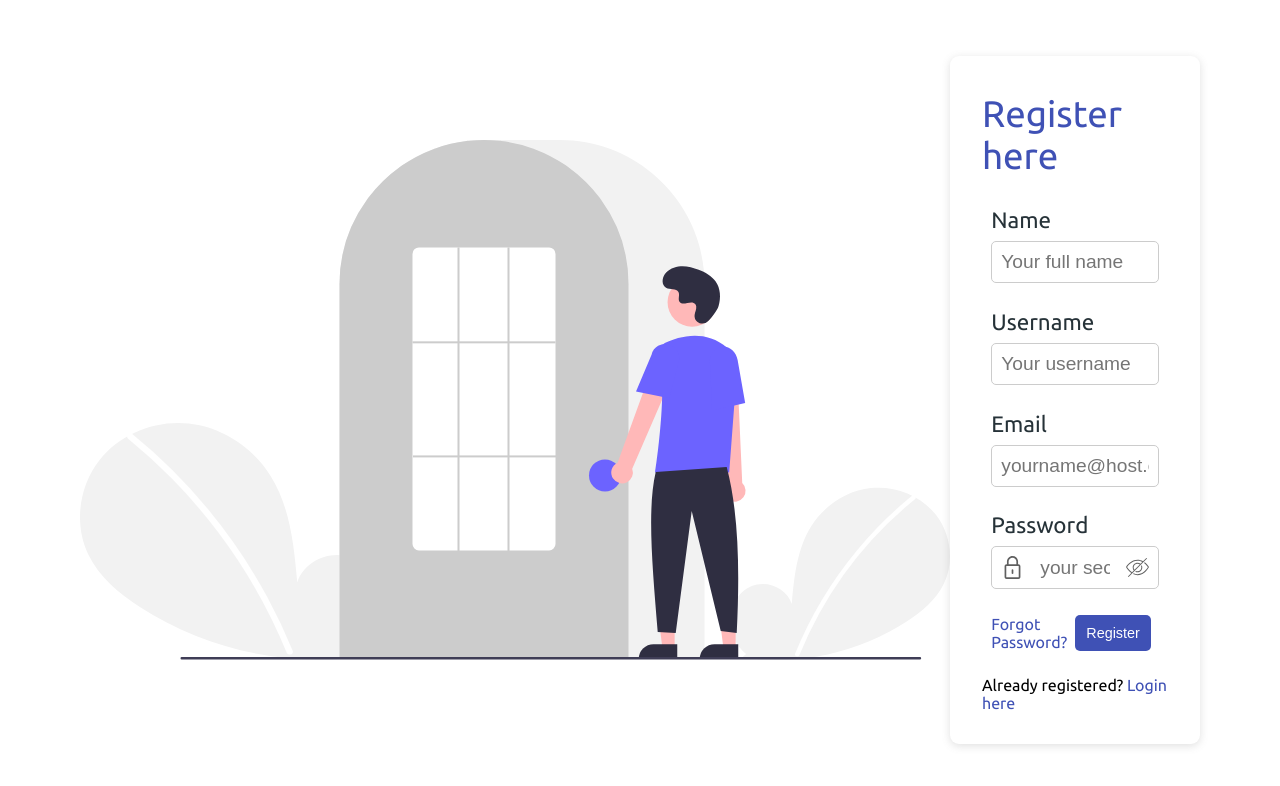
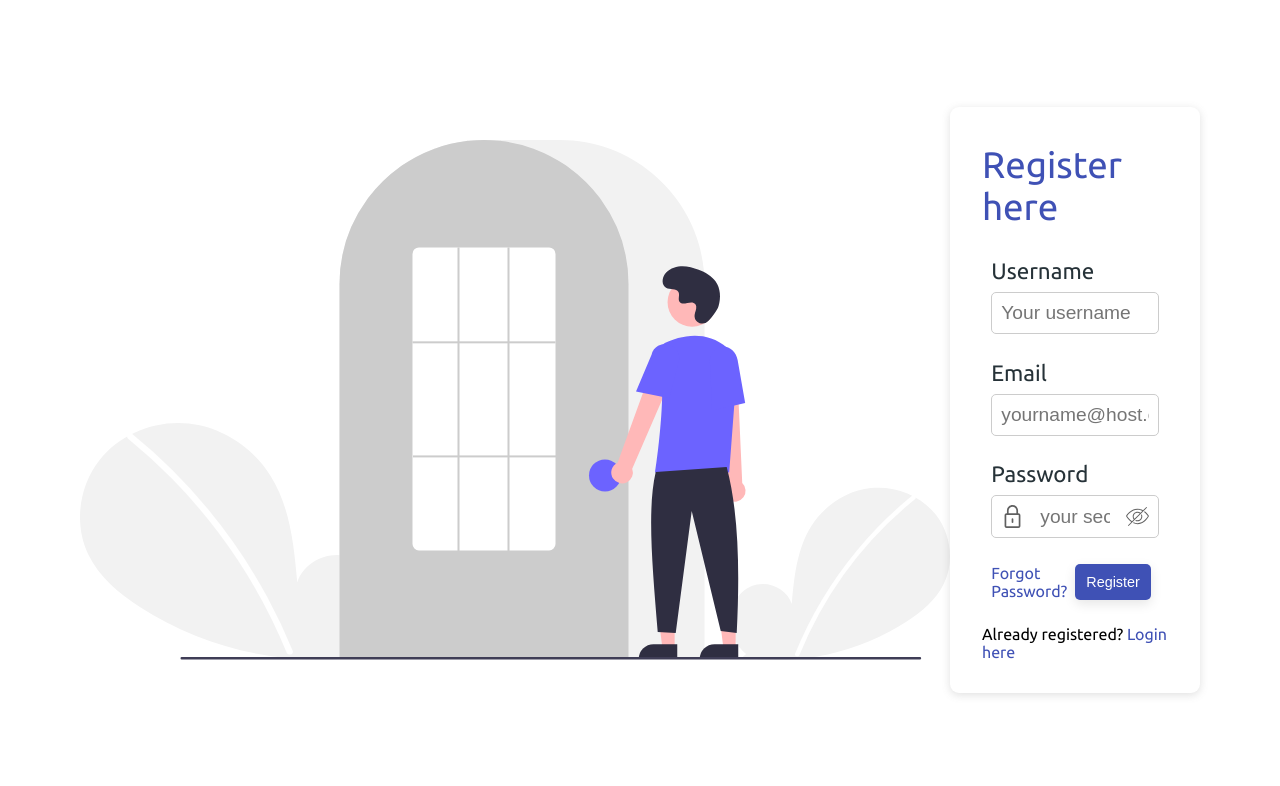
Before and after one commit to shanmukeshwar03/nextjs-auth, a Next.js app: page /register in a window 1280 px wide. Shown: the top 786 px of the page. Built offline with nearby package versions, Linux system fonts and the light colour scheme.

Commit message:
Some fixes

```diff
--- a/pages/home.js
+++ b/pages/home.js
@@ -40,7 +40,7 @@ const Home = () => {
     <div className="home-container">
       <div className="home-appbar">
         <h3>
-          Hello , <span>{user.name}</span>
+          Hello , <span>{user.username}</span>
         </h3>
         <button className="home-warning" onClick={deleteUser}>
           Deregister
--- a/pages/register.js
+++ b/pages/register.js
@@ -14,13 +14,11 @@ const Register = () => {
   const [credentials, setCredentials] = useState({
     email: "",
     password: "",
-    name: "",
     username: "",
   });
   const [errors, setErrors] = useState({
     email: null,
     password: null,
-    name: null,
     username: null,
   });
 
@@ -31,10 +29,6 @@ const Register = () => {
   const onSubmit = async (event) => {
     event.preventDefault();
 
-    if (credentials.name.length < 6) {
-      setErrors({ ...errors, name: "Invalid name" });
-      return;
-    }
     if (credentials.username.length < 3) {
       setErrors({ ...errors, username: "Invalid username" });
       return;
@@ -44,7 +38,7 @@ const Register = () => {
       return;
     }
     if (credentials.password.length < 6) {
-      setErrors({ ...errors, password: "Wrong password" });
+      setErrors({ ...errors, password: "Invalid password" });
       return;
     }
 
@@ -79,13 +73,6 @@ const Register = () => {
             </span>
           )}
         </div>
-        <Input
-          label="name"
-          error={errors.name}
-          value={credentials.name}
-          onChange={handleChange}
-          placeholder="Your full name"
-        />
         <Input
           label="username"
           error={errors.username}
--- a/styles/globals.css
+++ b/styles/globals.css
@@ -49,4 +49,10 @@ button {
   display: flex;
   justify-content: center;
   align-items: center;
+  box-shadow: rgba(0, 0, 0, 0.1) 0px 4px 12px;
 }
+
+button:hover {
+  box-shadow: rgba(0, 0, 0, 0.24) 0px 3px 8px;
+  background-color: #5c6bc0 !important;
+}
```
